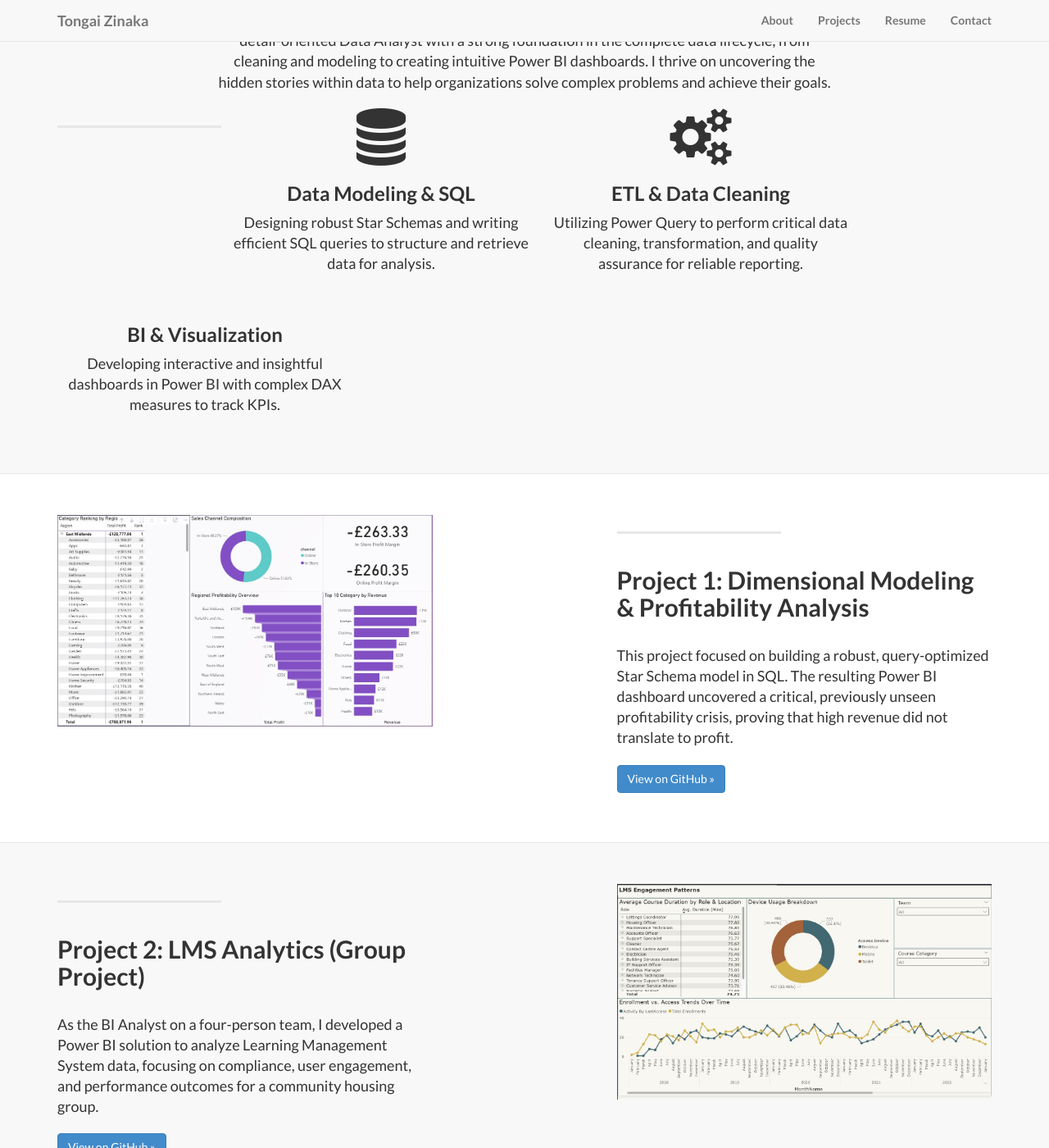
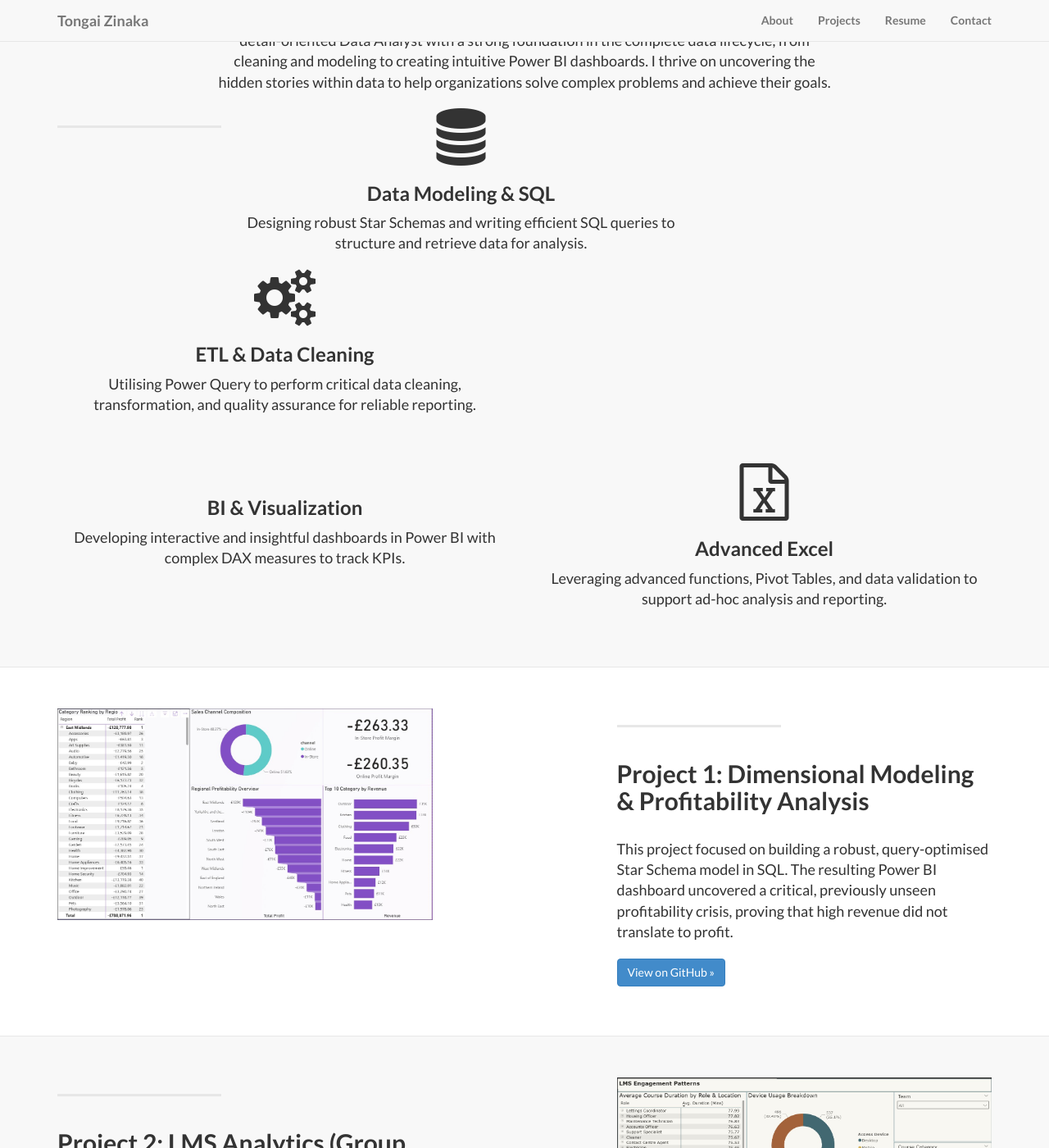
Before and after one commit to Tongai-Zinaka/tongai-zinaka.github.io, a Jekyll site: the page built from index.html, in a window 1280 px wide and 1400 px high, scrolled down 972 px. Shown: the whole window at 82% size. Built offline with Jekyll 4.4.1, drawn with Linux system fonts in a browser that asks for light colours.

Commit message:
Update index.html

```diff
--- a/index.html
+++ b/index.html
@@ -23,22 +23,31 @@ title: Tongai Zinaka | Data & Business Intelligence Analyst
 
         <hr class="section-heading-spacer">
 
-     <!-- Core Competencies with Icons -->
+ <!-- Core Competencies with Icons (2x2 Grid) -->
 <div class="row text-center">
-    <div class="col-lg-4 col-md-4 col-sm-4">
+    <!-- First Row -->
+    <div class="col-lg-6 col-md-6 col-sm-6">
         <i class="fa fa-database fa-5x" aria-hidden="true"></i>
         <h3>Data Modeling & SQL</h3>
         <p class="lead">Designing robust Star Schemas and writing efficient SQL queries to structure and retrieve data for analysis.</p>
     </div>
-    <div class="col-lg-4 col-md-4 col-sm-4">
+    <div class="col-lg-6 col-md-6 col-sm-6">
         <i class="fa fa-cogs fa-5x" aria-hidden="true"></i>
         <h3>ETL & Data Cleaning</h3>
-        <p class="lead">Utilizing Power Query to perform critical data cleaning, transformation, and quality assurance for reliable reporting.</p>
+        <p class="lead"> Utilising Power Query to perform critical data cleaning, transformation, and quality assurance for reliable reporting.</p>
     </div>
-    <div class="col-lg-4 col-md-4 col-sm-4">
+</div>
+<div class="row text-center" style="margin-top: 40px;">
+    <!-- Second Row -->
+    <div class="col-lg-6 col-md-6 col-sm-6">
         <i class="fa fa-bar-chart fa-5x" aria-hidden="true"></i>
         <h3>BI & Visualization</h3>
         <p class="lead">Developing interactive and insightful dashboards in Power BI with complex DAX measures to track KPIs.</p>
+    </div>
+    <div class="col-lg-6 col-md-6 col-sm-6">
+        <i class="fa fa-file-excel-o fa-5x" aria-hidden="true"></i>
+        <h3>Advanced Excel</h3>
+        <p class="lead">Leveraging advanced functions, Pivot Tables, and data validation to support ad-hoc analysis and reporting.</p>
     </div>
 </div>
     </div>
@@ -57,7 +66,7 @@ title: Tongai Zinaka | Data & Business Intelligence Analyst
                 <hr class="section-heading-spacer">
                 <div class="clearfix"></div>
                 <h2 class="section-heading">Project 1: Dimensional Modeling & Profitability Analysis</h2>
-                <p class="lead">This project focused on building a robust, query-optimized Star Schema model in SQL. The resulting Power BI dashboard uncovered a critical, previously unseen profitability crisis, proving that high revenue did not translate to profit.</p>
+                <p class="lead">This project focused on building a robust, query-optimised Star Schema model in SQL. The resulting Power BI dashboard uncovered a critical, previously unseen profitability crisis, proving that high revenue did not translate to profit.</p>
                 <p><a class="btn btn-primary" href="https://github.com/Tongai-Zinaka/RDAMP-Dimensional-Model-PowerBI" target="_blank" role="button">View on GitHub »</a></p>
             </div>
             <div class="col-lg-5 col-sm-pull-6  col-sm-6">
```
